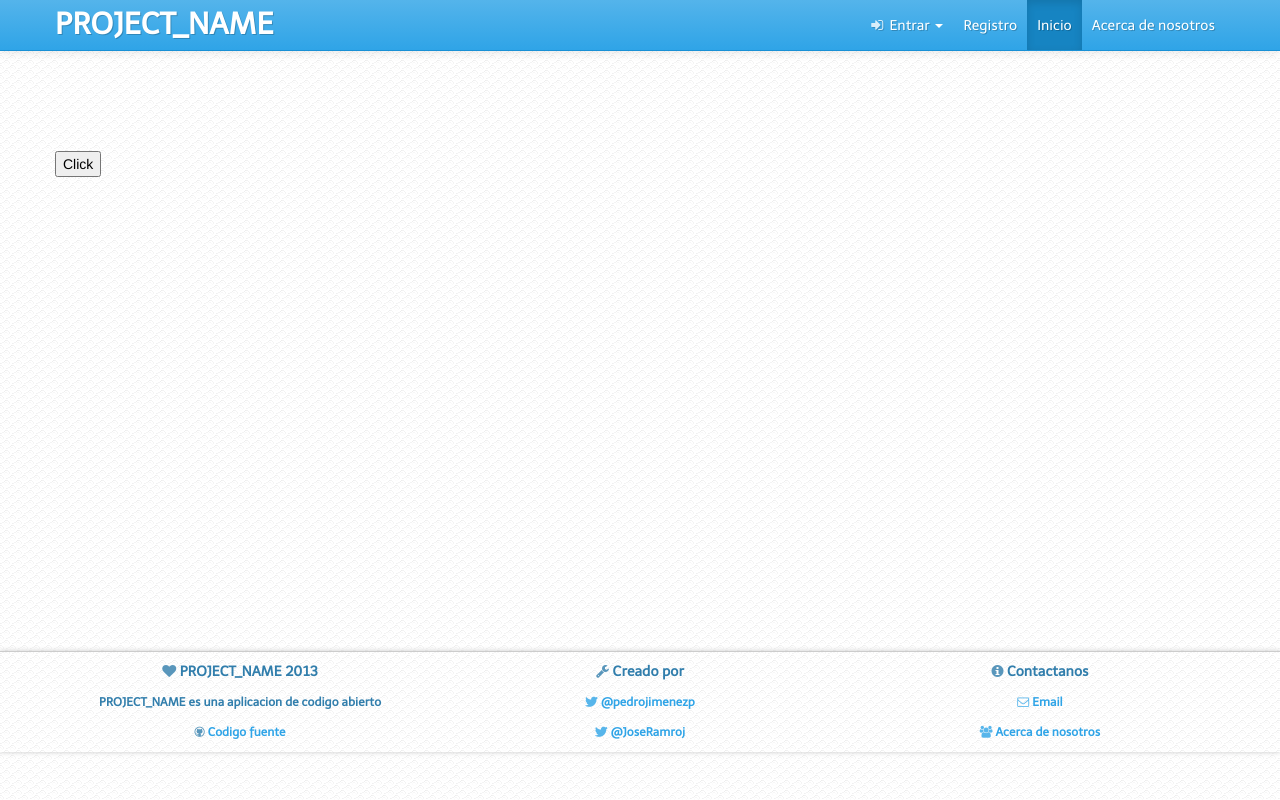
After one commit to josejulian/shopline, a PHP site: template templates/home2.html in a window 1280 px wide. The commit adds this page. Run offline with PHP 8.4, Linux system fonts and the light colour scheme; the template is opened without the code that fills it, so the values that code supplies are empty; some libraries are stand-ins or nearby versions.

```diff
--- a/easyPHP/core/views.php
+++ b/easyPHP/core/views.php
@@ -1,5 +1,5 @@
 <?php
-function render_template($template, $parameters){
+function render_template($template, $parameters = null){
 	$template_path = TEMPLATES_DIR . $template;
 	if($parameters){
 		$params = $parameters;
--- /dev/null
+++ b/templates/home2.html
@@ -0,0 +1,109 @@
+<!doctype html>
+<html lang="es">
+<head>
+    <meta charset='utf-8'>
+    <meta name="" content="">
+    <meta name=viewport content="width=device-width, initial-scale=1">
+    <title>Home</title>
+    <link rel=author href="humans.txt">
+    <link rel="stylesheet" type="text/css" href="<?php echo STATIC_DIR; ?>css/bootstrap.css">
+    <link rel="stylesheet" type="text/css" href="<?php echo STATIC_DIR; ?>css/responsive.css">
+</head>
+<body>
+    <header class="navbar navbar-static-top">
+        <div class="navbar-inner">
+            <div class='container'>
+                <a id='title' class="brand" href="<?php echo BASE_URL; ?>"><?php echo PROJECT_NAME; ?></a>
+                <a class="btn btn-navbar" data-toggle="collapse" data-target=".nav-collapse">
+                    <span class="icon-bar"></span>
+                    <span class="icon-bar"></span>
+                    <span class="icon-bar"></span>
+                </a>
+                <nav class="nav-collapse collapse">
+                    <ul class="nav pull-right">
+
+                        <li class="dropdown">
+                            <a class="dropdown-toggle" href="#" data-toggle="dropdown"><i class="icon-signin"></i> Entrar <strong class="caret"></strong></a>
+                            <div class="dropdown-menu" style="padding: 15px; padding-bottom: 0px;">
+                                <form>
+                                    <div class="row-fluid">
+                                            <input type='text' class='input-login' id='' name='' required placeholder='Nombre de usuario o Email'>
+                                    </div>
+                                    <div class="row-fluid">
+                                            <input type='password' class='input-login' id='' name='' required placeholder='Contraseña'>
+                                    </div>
+                                    <div class="row-fluid">
+                                        <label class="checkbox">
+                                            <input type="checkbox"> Recordarme
+                                        </label>
+                                    </div>
+                                    <div class="row-fluid">
+                                            <button class="btn btn-success" style='width:100%;'type="submit" name="submit" id='btn-login' /><i class="icon-signin"></i>Entrar</button>
+                                    </div>
+                                </form>
+                            </div>
+                        </li>
+                        <li><a href="<?php echo BASE_URL; ?>register">Registro</a></li>
+                        <li class='active'><a href="<?php echo BASE_URL; ?>">Inicio</a></li>
+                        <li><a href="<?php echo BASE_URL; ?>about_us">Acerca de nosotros</a></li>
+                    </ul>
+                </nav>
+            </div>
+        </div>
+    </header>
+
+    <div class='container'>
+        <div class='main-container'>
+            <button class="button1">Click</button>
+            <div class="center"></div>
+        </div>
+    </div>
+
+    <footer>
+        <div class="container">
+            <div class="row-fluid">
+                <div class="span4">
+                    <h5><i class="icon-heart"></i> <?php echo PROJECT_NAME; ?> 2013</h5>
+                    <h6><?php echo PROJECT_NAME; ?> es una aplicacion de codigo abierto</h6>
+                    <h6><i class="icon-github"></i><a href="<?php echo GITHUB_URL; ?>" target="_blank"> Codigo fuente</a></h6>
+                </div>
+
+                <div class="span4">
+                    <h5><i class="icon-wrench"></i> Creado por</h5>
+                    <h6><a href="https://twitter.com/pedrojimenezp" target="_blank"> <i class="icon-twitter"></i> @pedrojimenezp </a></h6>
+                    <h6><a href="https://twitter.com/JoseRamroj" target="_blank"> <i class="icon-twitter"></i> @JoseRamroj </a></h6>
+                </div>
+
+                <div class="span4">
+                    <h5><i class="icon-info-sign"></i> Contactanos</h5>
+                    <h6><a href="#"><i class="icon-envelope"></i> Email</a></h6>
+                    <h6><a href="#"><i class="icon-group"></i> Acerca de nosotros</a></h6>
+                </div>
+            </div>
+        </div>
+    </footer>
+
+    <script src="<?php echo STATIC_DIR; ?>js/jquery.js"></script>
+    <script src="<?php echo STATIC_DIR; ?>js/bootstrap-transition.js"></script>
+    <script src="<?php echo STATIC_DIR; ?>js/bootstrap-alert.js"></script>
+    <script src="<?php echo STATIC_DIR; ?>js/bootstrap-modal.js"></script>
+    <script src="<?php echo STATIC_DIR; ?>js/bootstrap-dropdown.js"></script>
+    <script src="<?php echo STATIC_DIR; ?>js/bootstrap-scrollspy.js"></script>
+    <script src="<?php echo STATIC_DIR; ?>js/bootstrap-tab.js"></script>
+    <script src="<?php echo STATIC_DIR; ?>js/bootstrap-tooltip.js"></script>
+    <script src="<?php echo STATIC_DIR; ?>js/bootstrap-popover.js"></script>
+    <script src="<?php echo STATIC_DIR; ?>js/bootstrap-button.js"></script>
+    <script src="<?php echo STATIC_DIR; ?>js/bootstrap-collapse.js"></script>
+    <script src="<?php echo STATIC_DIR; ?>js/bootstrap-carousel.js"></script>
+    <script src="<?php echo STATIC_DIR; ?>js/bootstrap-typeahead.js"></script>
+
+<script type="text/javascript">
+        $(document).ready(function() {
+            $('.button1').click(function(){
+                $(".center").load('notifications');
+            });
+        });
+    </script>
+
+</body>
+</html>
```
Also changed, not shown: apps/default/views.php (+8 -0 lines), easyPHP/core/urls.php (+42 -13 lines), index.php (+6 -1 lines), templates/html_pieces/notifications.html (added, +7 -0 lines), urls.php (+12 -4 lines).
